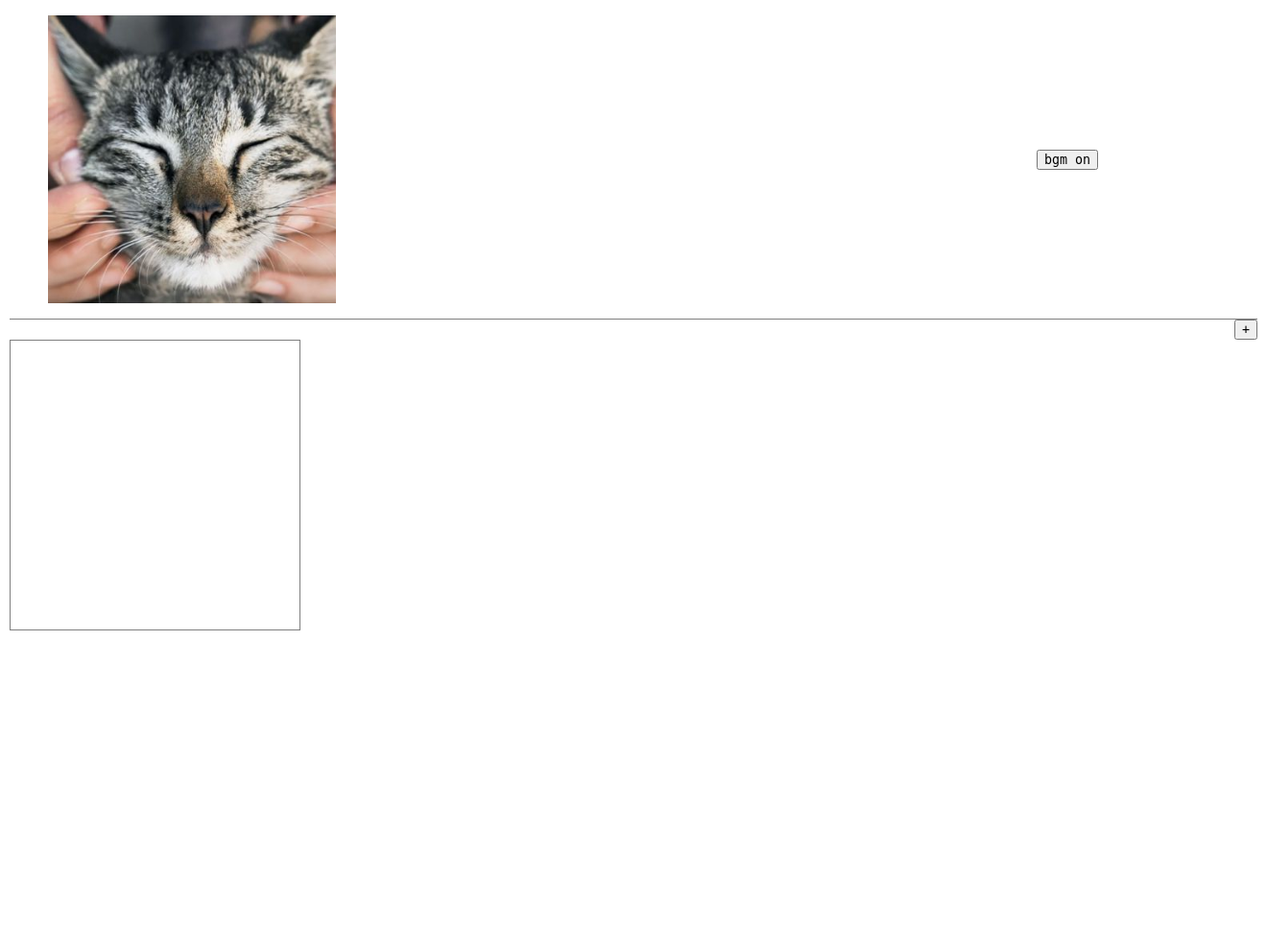
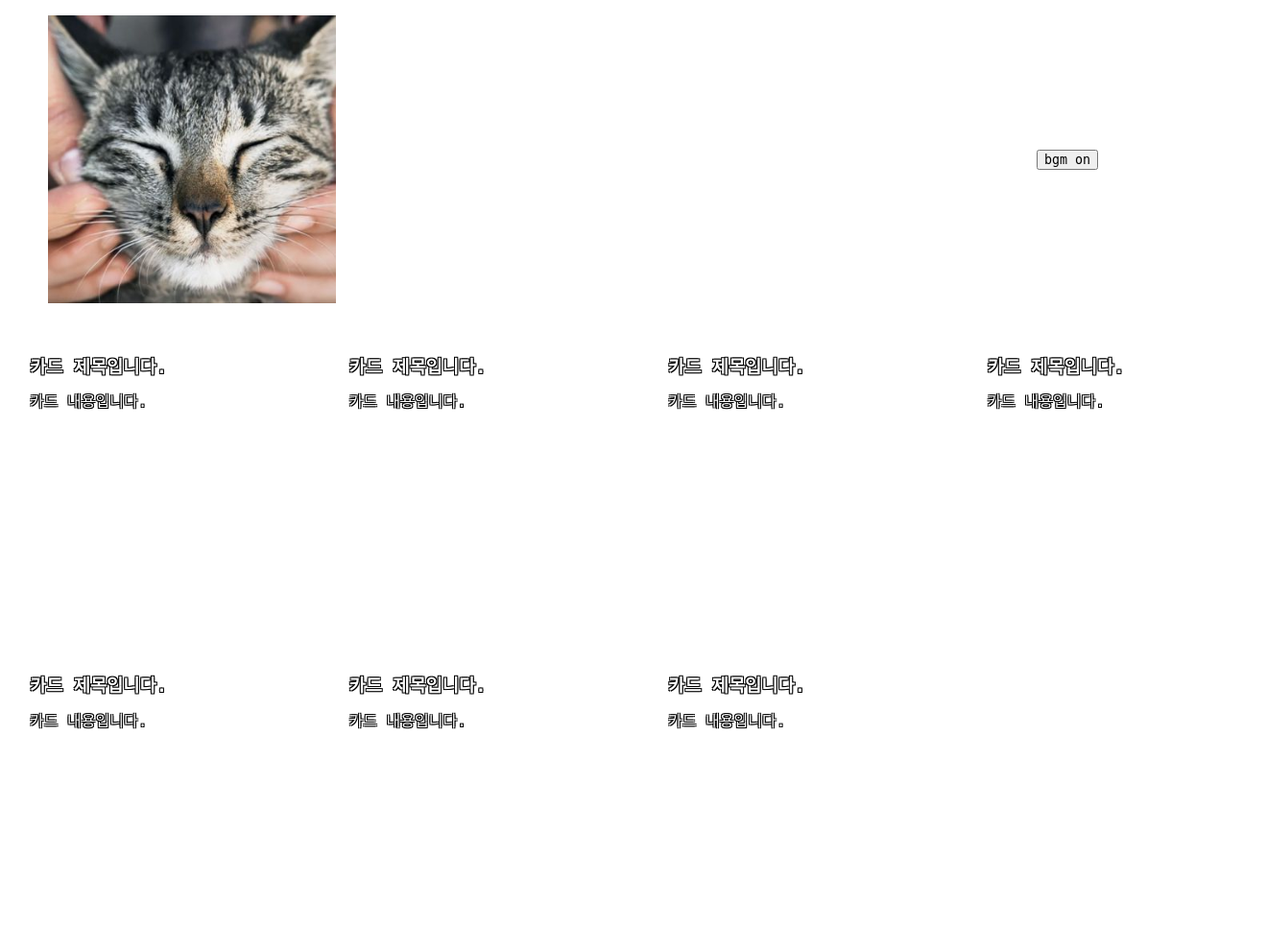
Before and after one commit to taeseokyoung/cheese_project, a Flask app: template templates/member_detail4.html in a window 1320 px wide. Shown: the whole page at 96% size. Before the commit the page ends 657 px from the top, so only its background shows below. Run offline with Flask 2, Linux system fonts and the light colour scheme; the template is opened without the code that fills it, so the values that code supplies are empty; some libraries are stand-ins or nearby versions; some web fonts are replaced.

Commit message:
[변경] 변경변경

```diff
--- a/app.py
+++ b/app.py
@@ -32,6 +32,21 @@ def detail_page(member_num):
         return render_template('member_detail5.html', member_num=member_num)
     else:
         return render_template('member_detail6.html', member_num=member_num)
+
+
+@app.route('/popupd/<int:member_num>/<string:object_id>')
+def home(member_num, object_id):
+    return render_template('popup_detail.html', member_num=member_num, object_id=object_id)
+
+
+@app.route('/popupe/<int:member_num>/<string:object_id>')
+def home(member_num, object_id):
+    return render_template('popup_edit.html', member_num=member_num, object_id=object_id)
+
+
+@app.route('/popupp/<int:member_num>/<string:object_id>')
+def home(member_num, object_id):
+    return render_template('popup_password.html', member_num=member_num, object_id=object_id)
 
 
 @app.route("/visitor", methods=["POST"])
--- a/static/member_detail4.css
+++ b/static/member_detail4.css
@@ -6,16 +6,18 @@
 
 a {
     text-decoration: none;
+    outline: none;
+    color: #ffffff;
 }
 
 .top {
     width: 1300px;
-    margin: 0 auto;
+    margin: 0 auto 20px auto;
     display: flex;
     flex-direction: row;
     align-items: center;
     justify-content: center;
-    border-bottom: 1px solid rgba(0, 0, 0, 0.5);
+    border-bottom: 2px solid rgba(255, 255, 255, 0.5);
 }
 
 .box01 {
@@ -93,16 +95,34 @@ h2 {
 }
 
 .card_img {
+    display: none;
     width: 302.5px;
     height: 302.5px;
-    border: 1px solid rgba(0, 0, 0, 0.5)
+    border: 1px solid rgba(255, 255, 255, 0.5);
+    border-radius: 20px;
+    object-fit: cover;
 }
 
 .card_txt {
-    display: none;
+    /* display: none; */
     width: 302.5px;
     height: 302.5px;
-    border: 1px solid rgba(0, 0, 0, 0.5)
+}
+
+.card_txt a {
+    width: 100%;
+    height: 100%;
+    display: block;
+    background-color: inherit;
+    border: 1px solid rgba(255, 255, 255, 0.5);
+    border-radius: 20px;
+}
+
+.card_txt a h3,
+.card_txt a p {
+    padding-left: 20px;
+    padding-right: 20px;
+    text-shadow: -1px -1px 0 #000, 1px -1px 0 #000, -1px 1px 0 #000, 1px 1px 0 #000;
 }
 
 input {
@@ -116,8 +136,6 @@ input {
 .card_area_edit02 {
     display: none;
 }
-
-
 
 .card_edit {
     position: absolute;
--- a/templates/member_detail4.html
+++ b/templates/member_detail4.html
@@ -11,6 +11,50 @@
 
     <script src="../static/member_detail4.js"></script>
 </head>
+
+<script>
+    $(document).ready(function () {
+
+    })
+
+    function get_card() {
+        event.preventDefault()
+
+        $('#카드 붙이는 창').empty()
+
+        let member_num = 4
+        fetch(`/card?num=${member_num}`).then((res) => res.json()).then((data) => {
+            let rows = data['card_list']
+            rows.forEach((a) => {
+                let card_title = a['card_title']
+                let card_text = a['card_text']
+                let card_img = a['card_img']
+                let object_id = a['_id']
+
+                let temp_html = `<div class="card_img">
+                                     <a href="#" name = "${object_id}">
+                                         <img style="width: 302.5px; height: 302.5px; object-fit:cover;"
+                                             src="${card_img}" alt=""
+                                             onerror="document.getElementById('이미지박스id').style.display='none';
+                                             document.getElementById('텍스트박스id').style.display='block'";
+                                     </a>
+                                 </div>
+                                 <div class="card_txt">
+                                     <a href="#" name = "${object_id}">
+                                         <h3>${card_title}</h3>
+                                         <p>${card_text}</p>
+                                     </a>
+                                 </div>`
+                $('#card_area').prepend(temp_html)
+            })
+        })
+    }
+
+    function temp() {
+        $('.card_area_edit01').fadeIn(200)
+    }
+
+</script>
 
 <body>
     <div class="planet_detail">
@@ -35,14 +79,90 @@
             </div>
         </div>
         <div class="bottom">
-            <button>+</button>
-            <div class="card_area">
+            <div id="card_area" class="card_area">
                 <div class="card_img">
-                    <img src="" alt="">
+                    <a href="#">
+                        <img style="width: 302.5px; height: 302.5px; object-fit:cover;"
+                            src="../static/_126241775_getty_cats.jpeg" alt="">
+                    </a>
                 </div>
                 <div class="card_txt">
-                    <h3>카드 제목입니다.</h3>
-                    <p>카드 내용입니다.</p>
+                    <a href="#">
+                        <h3>카드 제목입니다.</h3>
+                        <p>카드 내용입니다.</p>
+                    </a>
+                </div>
+                <div class="card_img">
+                    <a href="#">
+                        <img style="width: 302.5px; height: 302.5px; object-fit:cover;"
+                            src="../static/_126241775_getty_cats.jpeg" alt="">
+                    </a>
+                </div>
+                <div class="card_txt">
+                    <a href="#">
+                        <h3>카드 제목입니다.</h3>
+                        <p>카드 내용입니다.</p>
+                    </a>
+                </div>
+                <div class="card_img">
+                    <a href="#">
+                        <img style="width: 302.5px; height: 302.5px; object-fit:cover;"
+                            src="../static/_126241775_getty_cats.jpeg" alt="">
+                    </a>
+                </div>
+                <div class="card_txt">
+                    <a href="#">
+                        <h3>카드 제목입니다.</h3>
+                        <p>카드 내용입니다.</p>
+                    </a>
+                </div>
+                <div class="card_img">
+                    <a href="#">
+                        <img style="width: 302.5px; height: 302.5px; object-fit:cover;"
+                            src="../static/_126241775_getty_cats.jpeg" alt="">
+                    </a>
+                </div>
+                <div class="card_txt">
+                    <a href="#">
+                        <h3>카드 제목입니다.</h3>
+                        <p>카드 내용입니다.</p>
+                    </a>
+                </div>
+                <div class="card_img">
+                    <a href="#">
+                        <img style="width: 302.5px; height: 302.5px; object-fit:cover;"
+                            src="../static/_126241775_getty_cats.jpeg" alt="">
+                    </a>
+                </div>
+                <div class="card_txt">
+                    <a href="#">
+                        <h3>카드 제목입니다.</h3>
+                        <p>카드 내용입니다.</p>
+                    </a>
+                </div>
+                <div class="card_img">
+                    <a href="#">
+                        <img style="width: 302.5px; height: 302.5px; object-fit:cover;"
+                            src="../static/_126241775_getty_cats.jpeg" alt="">
+                    </a>
+                </div>
+                <div class="card_txt">
+                    <a href="#">
+                        <h3>카드 제목입니다.</h3>
+                        <p>카드 내용입니다.</p>
+                    </a>
+                </div>
+                <div class="card_img">
+                    <a href="#">
+                        <img style="width: 302.5px; height: 302.5px; object-fit:cover;"
+                            src="../static/_126241775_getty_cats.jpeg" alt="">
+                    </a>
+                </div>
+                <div class="card_txt">
+                    <a href="#">
+                        <h3>카드 제목입니다.</h3>
+                        <p>카드 내용입니다.</p>
+                    </a>
                 </div>
             </div>
         </div>
```
